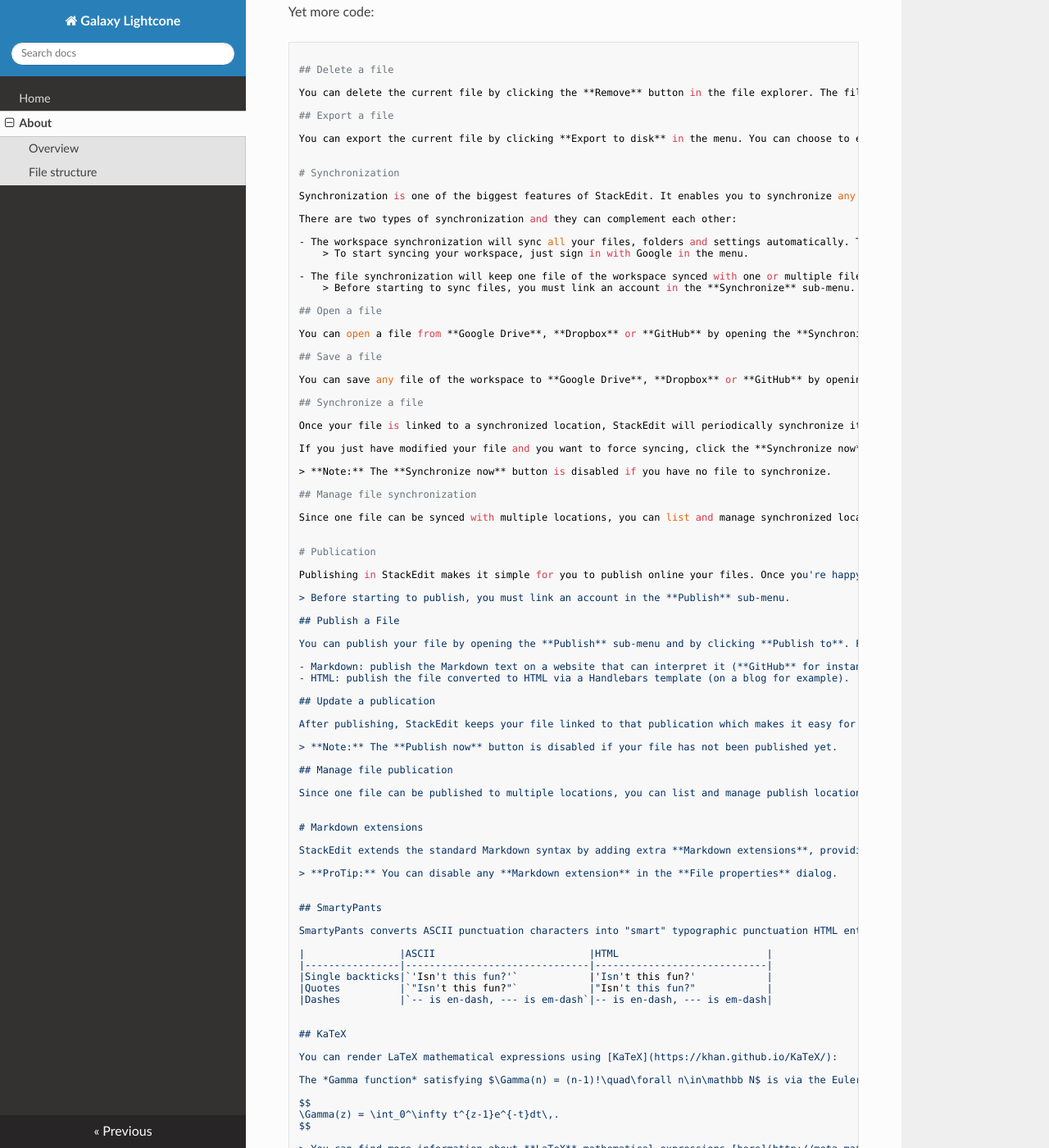
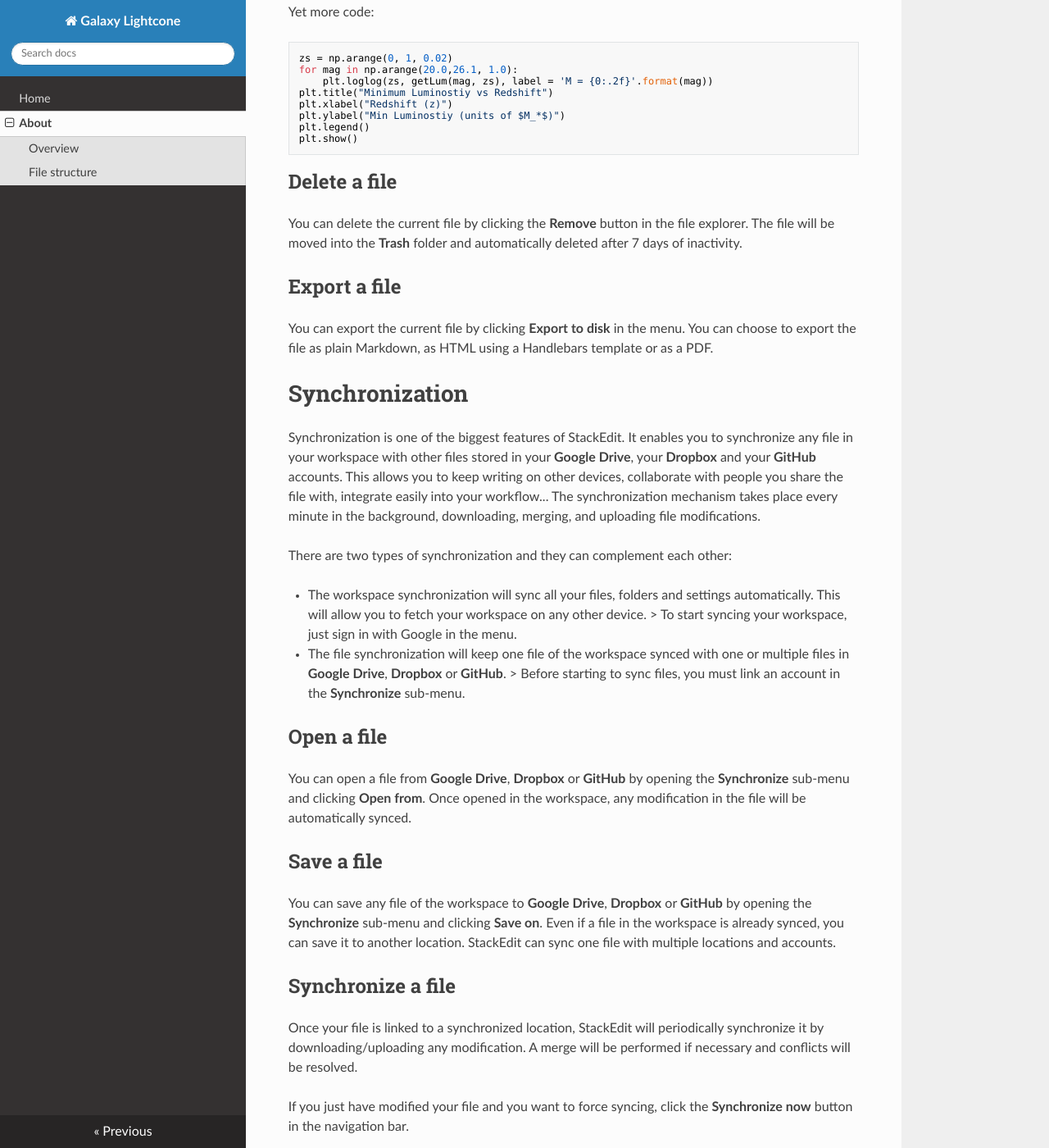
Before and after one commit to rajbooth/Lightcone, an MkDocs documentation site: the page built from docs/about.md, in a window 1280 px wide and 1400 px high, scrolled down 1742 px. Shown: the whole window at 82% size. Built offline with MkDocs 1.6.1, drawn with Linux system fonts in a browser that asks for light colours; nearby versions of some CDN libraries; some of the changed text lies outside the part shown.

Commit message:
docs/about.md updated from https://stackedit.io/

````diff
--- a/docs/about.md
+++ b/docs/about.md
@@ -45,6 +45,15 @@ def add_snapshot(snap):
 Yet more code:
 
 ``` python
+zs = np.arange(0, 1, 0.02)
+for mag in np.arange(20.0,26.1, 1.0):
+    plt.loglog(zs, getLum(mag, zs), label = 'M = {0:.2f}'.format(mag))
+plt.title("Minimum Luminostiy vs Redshift")
+plt.xlabel("Redshift (z)")
+plt.ylabel("Min Luminostiy (units of $M_*$)")
+plt.legend()
+plt.show()
+```
 
 ## Delete a file
 
````
Also changed, not shown: other parts of docs/about.md (+3 -3 lines).
